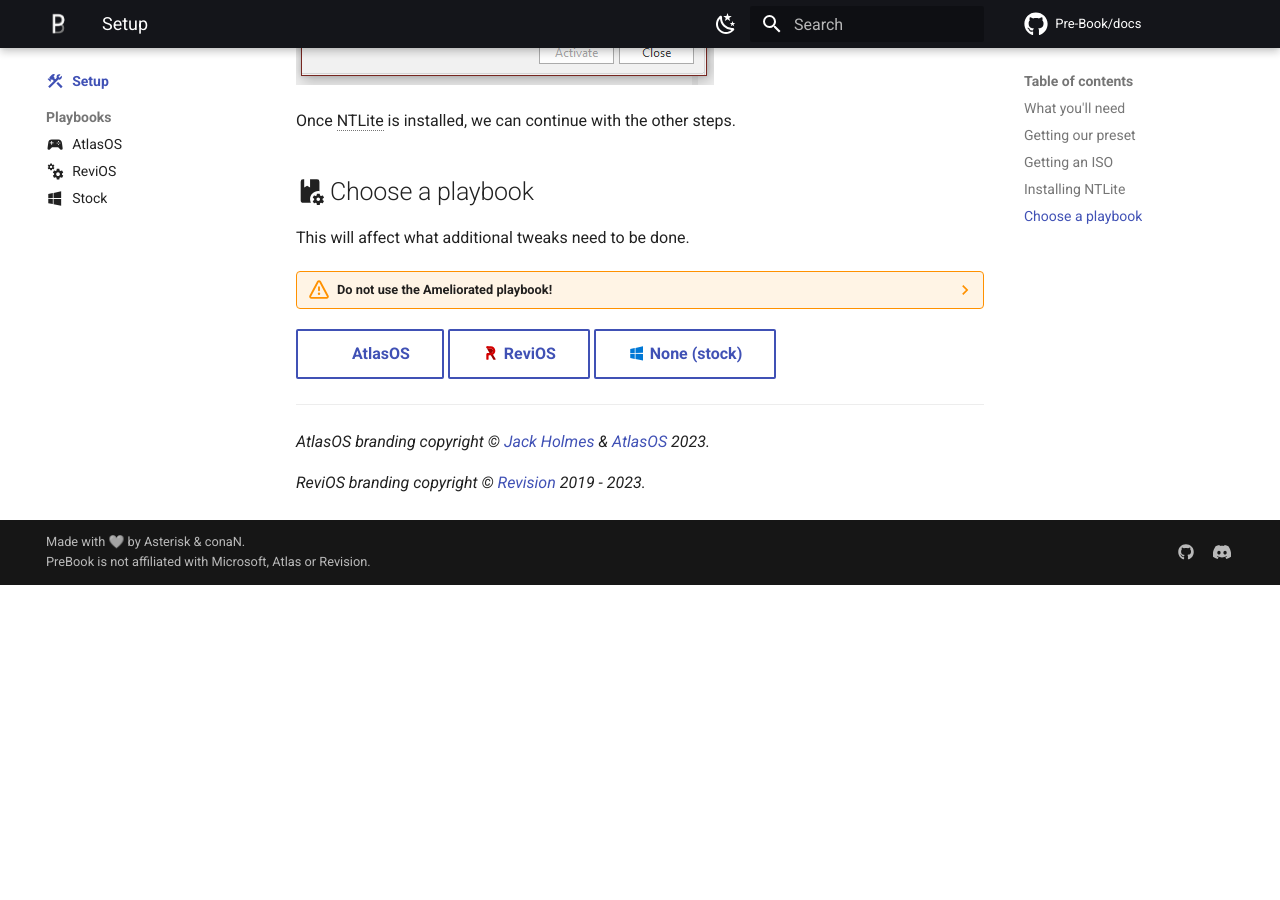
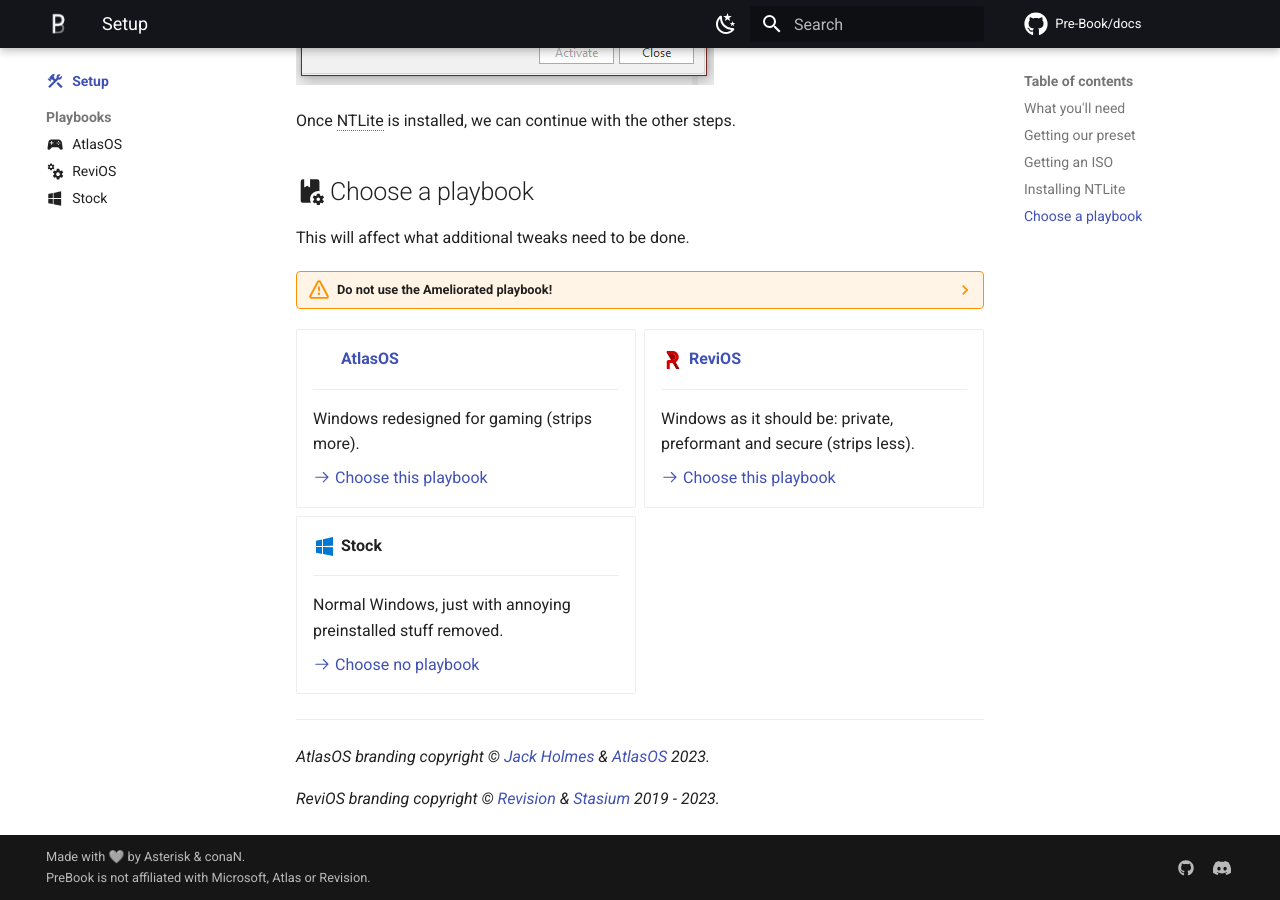
Before and after one commit to Pre-Book/docs, an MkDocs documentation site: the page built from docs/setup/README.md, in a window 1280 px wide and 900 px high, scrolled down 3598 px. Built offline with MkDocs 1.6.1 and Material for MkDocs 9.7.7, drawn with Linux system fonts in a browser that asks for light colours; emoji names are drawn with the system emoji font; comment, search, counter and statistics services are not loaded; before the commit the page ends 4183 px from its top, so only the background shows below that.

Commit message:
feat: change playbook buttons to cards

```diff
--- a/docs/setup/README.md
+++ b/docs/setup/README.md
@@ -166,10 +166,38 @@ This will affect what additional tweaks need to be done.
 
     These playbooks use the AME Wizard, but AME's own playbook for it should be avoided.
 
-[:atlas-atlas: AtlasOS](playbooks/atlas.md){ .md-button } [:revi-revi: ReviOS](playbooks/revi.md){ .md-button } [:material-microsoft-windows:{ .windows } None (stock)](playbooks/stock.md){ .md-button }
+<div class="grid cards" markdown>
+
+-   :atlas-atlas:{ .lg .middle } [__AtlasOS__](https://atlasos.net)
+
+    ---
+
+    Windows redesigned for gaming (strips more).
+
+    [:octicons-arrow-right-24: Choose this playbook](./playbooks/atlas.md)
+
+-   :revi-revi:{ .lg .middle } [__ReviOS__](https://revi.cc)
+
+    ---
+
+    Windows as it should be: private, preformant and secure (strips less).
+
+    [:octicons-arrow-right-24: Choose this playbook](./playbooks/revi.md)
+
+-   :material-microsoft-windows:{ .lg .middle .windows } __Stock__
+
+    ---
+
+    Normal Windows, just with annoying preinstalled stuff removed.
+
+    [:octicons-arrow-right-24: Choose no playbook](./playbooks/stock.md)
+
+</div>
+
+<!-- [:atlas-atlas: AtlasOS](playbooks/atlas.md){ .md-button } [:revi-revi: ReviOS](playbooks/revi.md){ .md-button } [:material-microsoft-windows:{ .windows } None (stock)](playbooks/stock.md){ .md-button } -->
 
 -----
 
 *AtlasOS branding copyright &copy; [Jack Holmes](https://jackholmes.zip) & [AtlasOS](https://atlasos.net) 2023.*
 
-*ReviOS branding copyright &copy; [Revision](https://revi.cc) 2019 - 2023.*
+*ReviOS branding copyright &copy; [Revision](https://revi.cc) & [Stasium](https://stasium.dev/) 2019 - 2023.*
```
